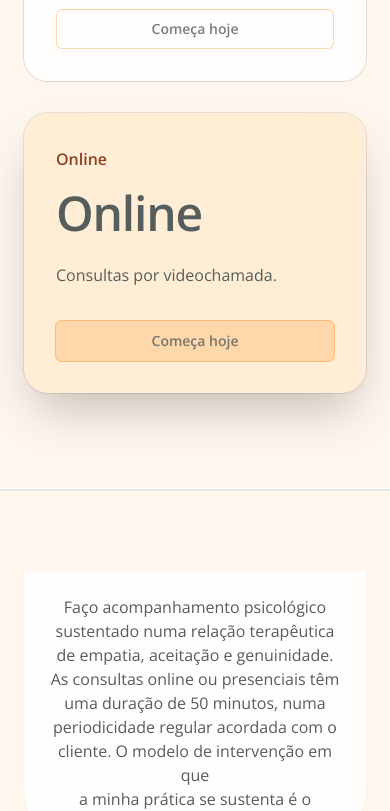
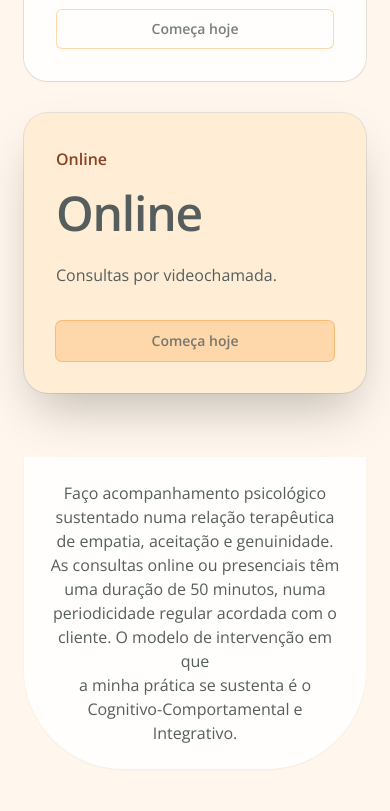
Before and after one commit to DeleteMind/site_psicologa, a Next.js app in the folder daniela-app/: page /consultas in a window 390 px wide. Shown: the part 1122-1933 px from the top of the page. Built offline with nearby package versions, Linux system fonts and the light colour scheme.

Commit message:
change_consultas

```diff
--- a/daniela-app/app/consultas/page.tsx
+++ b/daniela-app/app/consultas/page.tsx
@@ -4,7 +4,7 @@ export default function ConsultasPage() {
     return (
     <main>
       <TiposConsultas />
-      <div className="border mb-20"></div> {/* Line */}
+      <div className=""></div> {/* Line */}
       <section className="max-w-4xl mx-auto mb-20 flex  items-center justify-center gap-12">
         <p className="text-center mx-6 shadow-sm sm:text-lg bg-white/90 rounded-b-[100px] p-6">Faço acompanhamento psicológico sustentado numa relação terapêutica de empatia, aceitação e genuinidade.  As consultas online ou presenciais têm uma duração de 50 minutos, numa periodicidade regular acordada com o cliente. O modelo de intervenção em que <br /> a minha prática se sustenta é o Cognitivo-Comportamental e Integrativo.</p>
       </section>
--- a/daniela-app/components/PlanosConsultas.tsx
+++ b/daniela-app/components/PlanosConsultas.tsx
@@ -42,7 +42,7 @@ function classNames(...classes: string[]) {
 
 export default function TiposConsultas() {
   return (
-    <main className="relative isolate  px-6 pt-16 pb-24 lg:px-8">
+    <main className="relative isolate  px-6 pt-16 pb-16 lg:px-8">
 
 
       <div className="mx-auto max-w-4xl text-center">
```
